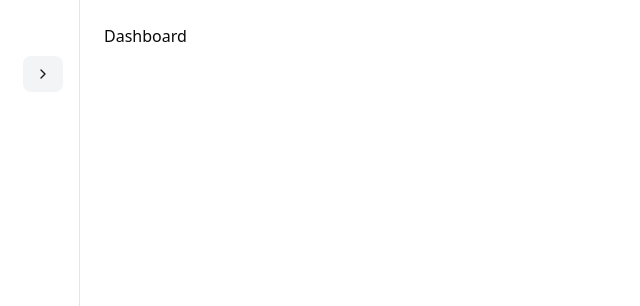
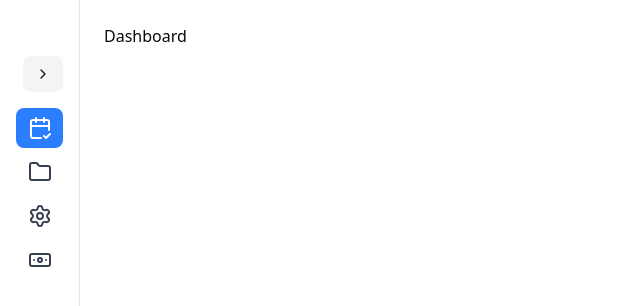
Before and after one commit to maitabom/odontopro, a Next.js app: page /dashboard in a window 1280 px wide. Both pictures are taken after a click on the button 219 px from the left and 135 px from the top of the page. Shown: the top 306 px of the page, without its empty margins (0-640 px from the left). Built offline with nearby package versions, Linux system fonts and the light colour scheme.

Commit message:
adiciona links de navegação ao SidebarDashboard com suporte para colapsar

```diff
--- a/src/app/(panel)/dashboard/_components/sidebar/index.tsx
+++ b/src/app/(panel)/dashboard/_components/sidebar/index.tsx
@@ -49,7 +49,6 @@ export function SidebarDashboard({ children }: SidebarProperties) {
               src={logoImg}
               alt="Logo do Odontopro"
               quality={100}
-              style={{ width: "auto", height: "auto" }}
               priority
             />
           )}
@@ -64,6 +63,42 @@ export function SidebarDashboard({ children }: SidebarProperties) {
             <ChevronRight className="w-12 h-12" />
           )}
         </Button>
+        {isCollapsable && (
+          <nav className="flex flex-col gap-1 overflow-hidden mt-2">
+            <SidebarLink
+              href="/dashboard"
+              label="Agendamentos"
+              pathname={pathname}
+              collapsed={isCollapsable}
+              icon={<CalendarCheck2 className="w-6 h-6" />}
+            />
+
+            <SidebarLink
+              href="/dashboard/services"
+              label="Serviços"
+              pathname={pathname}
+              collapsed={isCollapsable}
+              icon={<Folder className="w-6 h-6" />}
+            />
+
+            <SidebarLink
+              href="/dashboard/profile"
+              label="Meu Perfil"
+              pathname={pathname}
+              collapsed={isCollapsable}
+              icon={<Settings className="w-6 h-6" />}
+            />
+
+            <SidebarLink
+              href="/dashboard/plans"
+              label="Planos"
+              pathname={pathname}
+              collapsed={isCollapsable}
+              icon={<Banknote className="w-6 h-6" />}
+            />
+          </nav>
+        )}
+
         <Collapsible open={!isCollapsable}>
           <CollapsibleContent>
             <nav className="flex flex-col gap-1 overflow-hidden">
```
